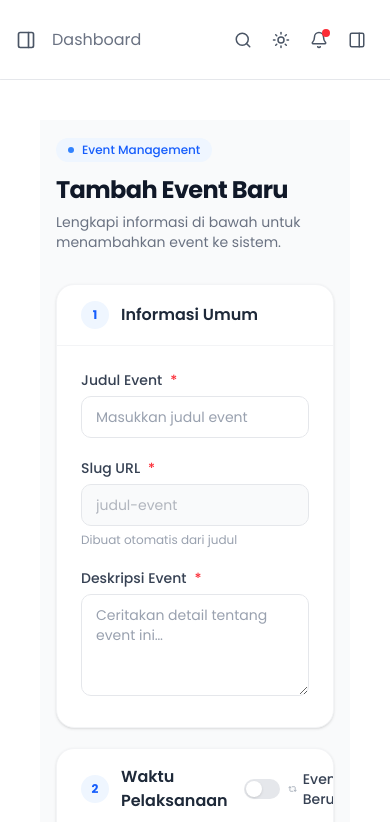
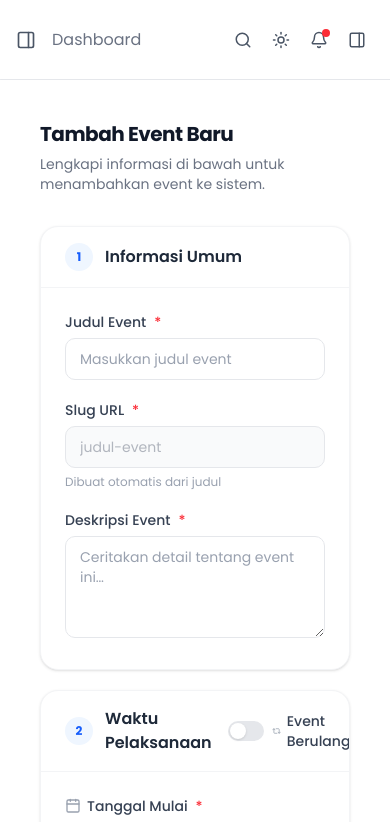
Before and after one commit to Rfn18/OSSExp, a Next.js app: page /admin/management-event/create in a window 390 px wide. Shown: the top 822 px of the page. Built offline with nearby package versions, Linux system fonts and the light colour scheme.

Commit message:
feat: maximaxing responsive at managementEvents

```diff
--- a/app/(protected)/admin/(event)/management-event/create/page.tsx
+++ b/app/(protected)/admin/(event)/management-event/create/page.tsx
@@ -260,15 +260,10 @@ export default function CreateEvent() {
         />
       )}
 
-      <div className="min-h-screen bg-gray-50 p-4 sm:p-6 lg:p-10 font-sans text-gray-900">
-        <div className="max-w-3xl mx-auto">
-          {/* Page Header */}
+      <div className="font-sans text-gray-900">
+        <div className=" mx-auto">
           <div className="mb-8">
-            <div className="inline-flex items-center gap-2 text-xs font-medium text-blue-600 bg-blue-50 px-3 py-1 rounded-full mb-3">
-              <span className="w-1.5 h-1.5 rounded-full bg-blue-500 animate-pulse" />
-              Event Management
-            </div>
-            <h1 className="text-2xl sm:text-3xl font-bold text-gray-900 tracking-tight">
+            <h1 className="text-xl font-bold text-gray-900 tracking-tight">
               Tambah Event Baru
             </h1>
             <p className="text-sm text-gray-500 mt-1.5">
@@ -277,7 +272,6 @@ export default function CreateEvent() {
           </div>
 
           <form onSubmit={handleSubmit(onSubmit)} className="space-y-5">
-            {/* 1 · Informasi Umum */}
             <SectionCard title="Informasi Umum" step={1}>
               <div className="space-y-5">
                 <div className="grid grid-cols-1 sm:grid-cols-2 gap-5">
```
